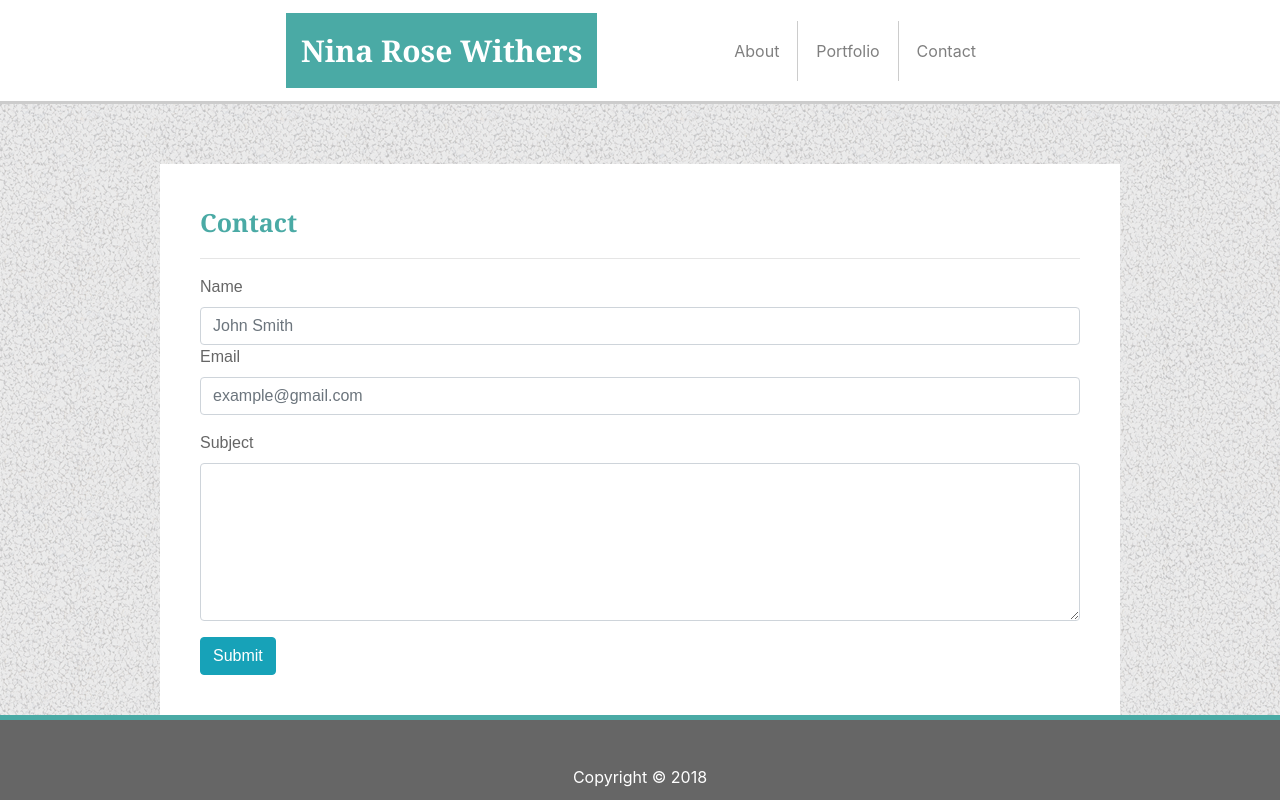
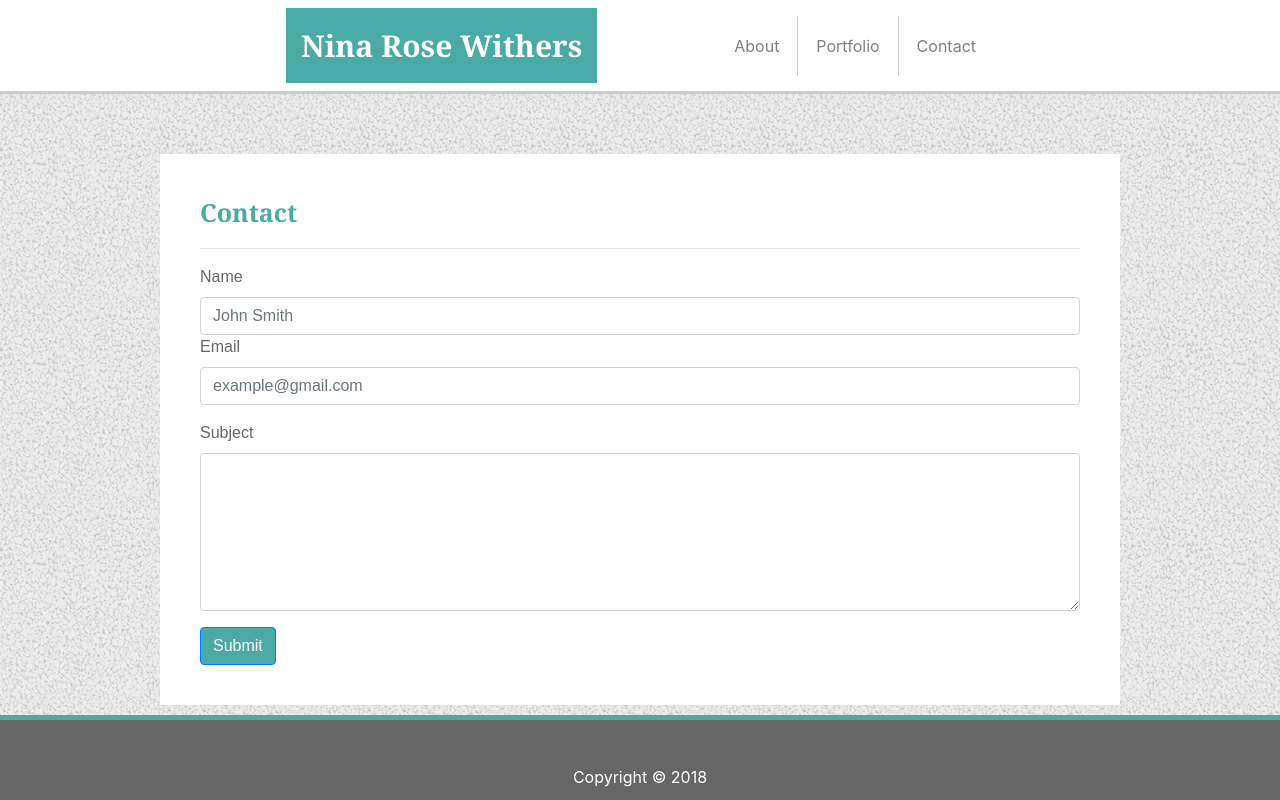
Before and after one commit to nrgtwithers/Bootstrap-Porfolio, a plain HTML site: page contact.html in a window 1280 px wide. Drawn offline with nearby package versions, Linux system fonts and the light colour scheme; files that its build step writes are made by us from their sources; files whose address does not match are found by name.

Commit message:
changed button and margins

```diff
--- a/assets/css/style.css
+++ b/assets/css/style.css
@@ -63,7 +63,19 @@ html, body{
     border-color: #cccccc;
     padding-left: 270px;
     padding-right: 270px;
+    padding-top: 0px !important;
+    padding-bottom: 0px !important;
     background-color: #ffffff;
+}
+
+a.navbar-brand{
+    padding-top: 0px !important;
+    padding-bottom: 0px !important;
+}
+
+nav{
+    padding-top: 0px;
+    padding-bottom: 0px;
 }
 
 .li{
@@ -86,6 +98,10 @@ html, body{
 .form{
     font-family: Arial, Helvetica, sans-serif;
     color: #666666;
+}
+
+.btn-primary, .btn-primary:hover, .btn-primary:active, .btn-primary:visited {
+    background-color: #4aaaa5 !important;
 }
 
 .footer{
--- a/contact.html
+++ b/contact.html
@@ -10,11 +10,11 @@
 </head>
 
 <body>
-  <div class="header">
+   <div class="header">
     <nav class="navbar navbar-expand-lg navbar-light bg-white">
   <a class="navbar-brand" href="#">
-      <div class="name">Nina Rose Withers</div>
-    </a>
+        <div class="name">Nina Rose Withers</div>
+  </a>
   <button class="navbar-toggler" type="button" data-toggle="collapse" data-target="#navbarNavAltMarkup" aria-controls="navbarNavAltMarkup" aria-expanded="false" aria-label="Toggle navigation">
     <span class="navbar-toggler-icon"></span>
   </button>
@@ -43,7 +43,7 @@
         <label for="exampleFormControlTextarea1">Subject</label>
         <textarea class="form-control" id="exampleFormControlTextarea1" rows="6"></textarea>
       </div>
-  <button type="submit" class="btn btn-info">Submit</button>
+  <button type="submit" class="btn btn-primary">Submit</button>
     </div>
 </div>
 
@@ -64,15 +64,13 @@
   </footer> -->
 
 
-  <div class="card text-center">
   <div class="footer-body">
   <div class="card-body">
 </div>
-  <div class="card-footer text-muted">
+  <div class="card-footer text-center">
   <div class="footer">
    Copyright &copy; 2018
   </div>
-</div>
 </div>
 
 </body>
```
Also changed, not shown: index.html (+2 -3 lines), portfolio.html (+1 -3 lines).
